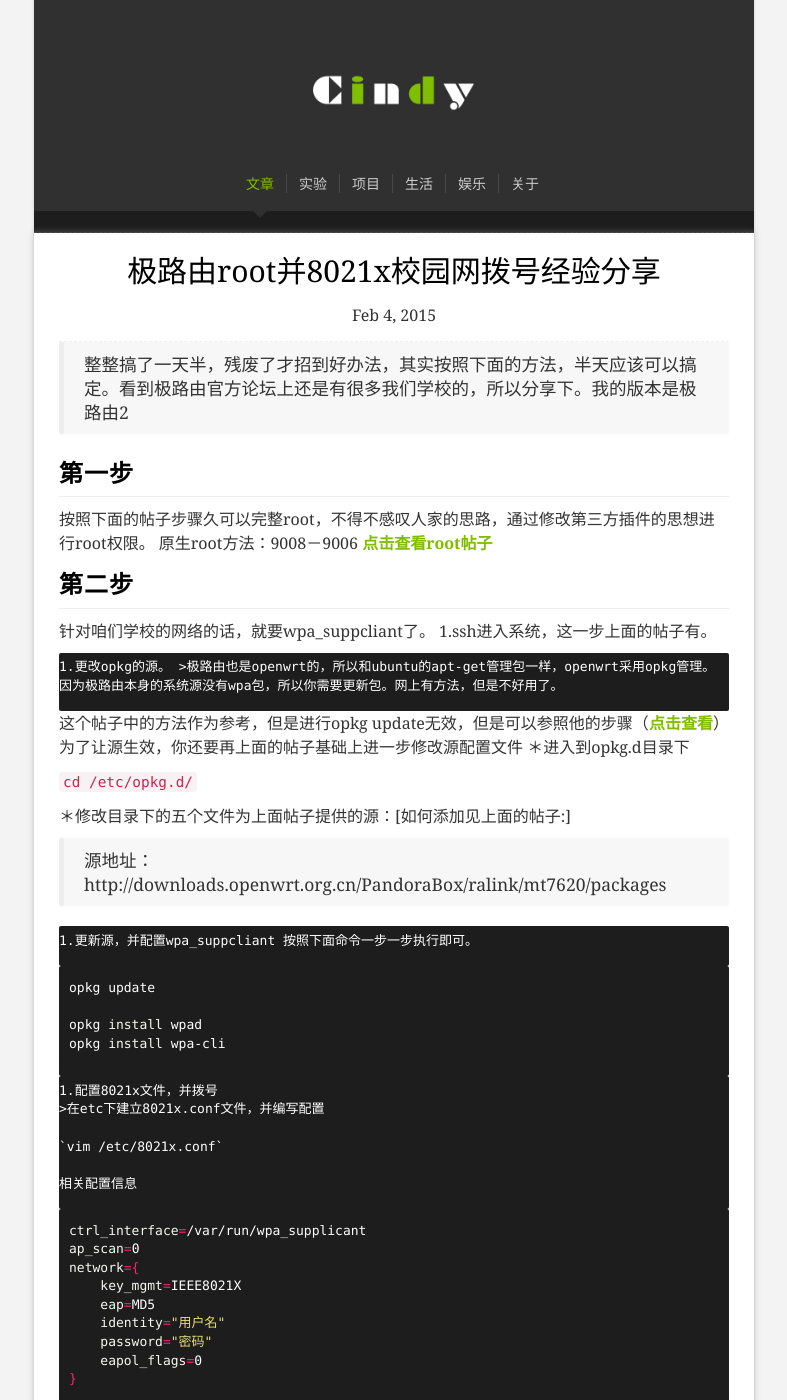
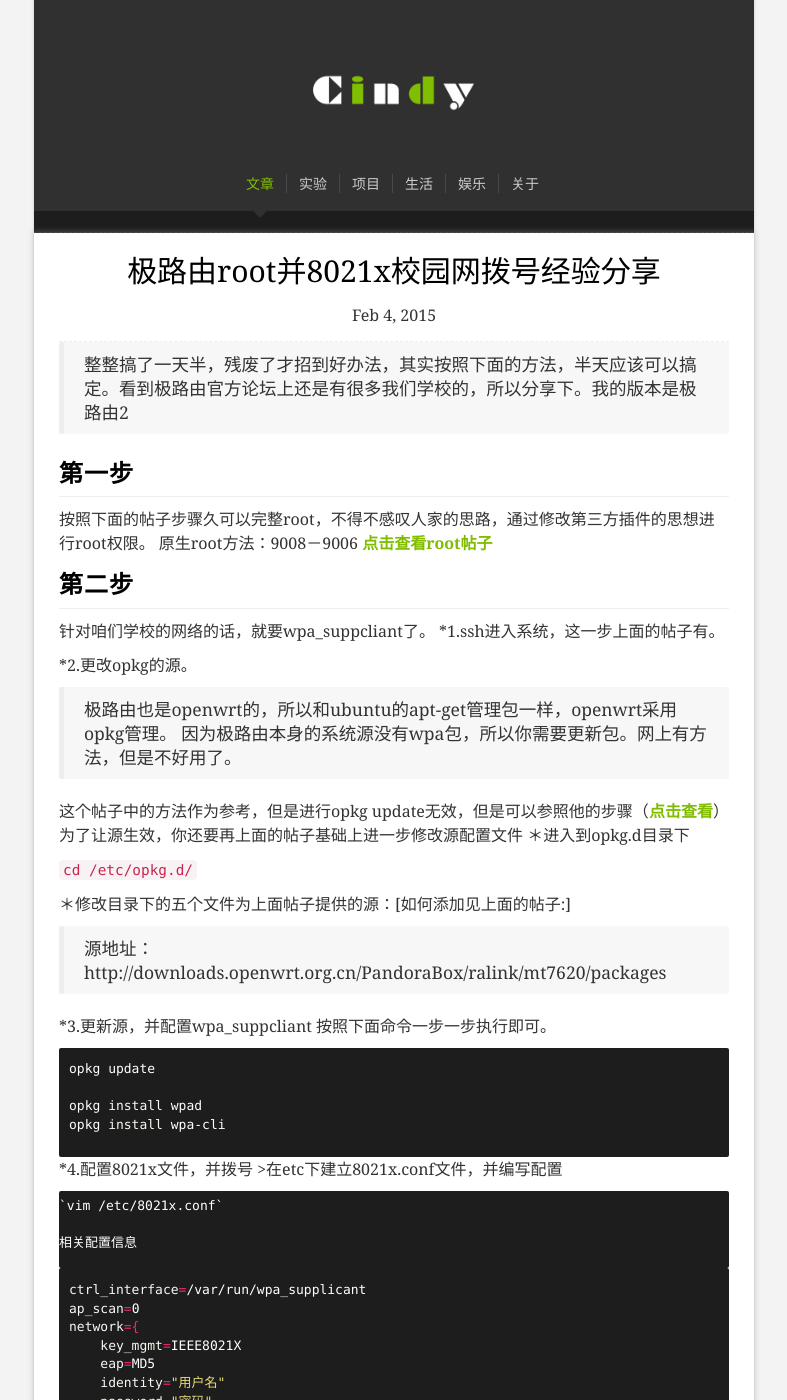
Before and after one commit to icindy/icindy.github.io, a Jekyll site: the page built from _posts/2015-02-04-ji-lu-you-8021.md, in a window 1280 px wide and 1400 px high. Shown: the whole window, without its empty margins (246-1033 px from the left). Built offline with Jekyll 4.4.1, drawn with Linux system fonts in a browser that asks for light colours; nearby versions of some CDN libraries; comment, search, counter and statistics services are not loaded.

Commit message:
极路由root并8021x校园网拨号经验分享

```diff
--- a/_posts/2015-02-04-ji-lu-you-8021.md
+++ b/_posts/2015-02-04-ji-lu-you-8021.md
@@ -16,9 +16,9 @@ tag: back
 
 ##第二步
 针对咱们学校的网络的话，就要wpa_suppcliant了。
-	1.ssh进入系统，这一步上面的帖子有。
+ *1.ssh进入系统，这一步上面的帖子有。
 
-	1.更改opkg的源。
+ *2.更改opkg的源。
 >极路由也是openwrt的，所以和ubuntu的apt-get管理包一样，openwrt采用opkg管理。
 因为极路由本身的系统源没有wpa包，所以你需要更新包。网上有方法，但是不好用了。
 
@@ -29,10 +29,10 @@ tag: back
 `cd /etc/opkg.d/`
 
 ＊修改目录下的五个文件为上面帖子提供的源：[如何添加见上面的帖子:]
+
 >源地址：http://downloads.openwrt.org.cn/PandoraBox/ralink/mt7620/packages
 
-
-	1.更新源，并配置wpa_suppcliant
+ *3.更新源，并配置wpa_suppcliant
 按照下面命令一步一步执行即可。
 
 {% highlight bash %}
@@ -42,7 +42,7 @@ opkg install wpad
 opkg install wpa-cli
 {% endhighlight %}
 
-	1.配置8021x文件，并拨号
+ *4.配置8021x文件，并拨号
 	>在etc下建立8021x.conf文件，并编写配置
 
 	`vim /etc/8021x.conf`
@@ -59,8 +59,8 @@ network={
     password="密码"
     eapol_flags=0
 }
+{% endhighlight %}
 
-{% endhighlight %}
 保存后开始拨号（靠，我在最后一步傻了，有两个号，我拿一个挂载服务器的账号登，一直不行，后来真纯）
 拨号的时候注意选择网络链接的“网线链接”，在后台web管理页面设置。
 
@@ -68,7 +68,7 @@ network={
 
 ok，成功了，可以上网了。
 
-####如果你看到这里，我就告诉你坑！
+##如果你看到这里，我就告诉你坑！
 
 >第二天来了，一看，尼玛，怎么没有wpa了，原来系统默认给你自动升级了，我擦泥煤的极路由，但是按照root帖子，是永久root了，还好有root权限。
 所以，配置好了，一定记住要关闭极路由的自动更新
```
